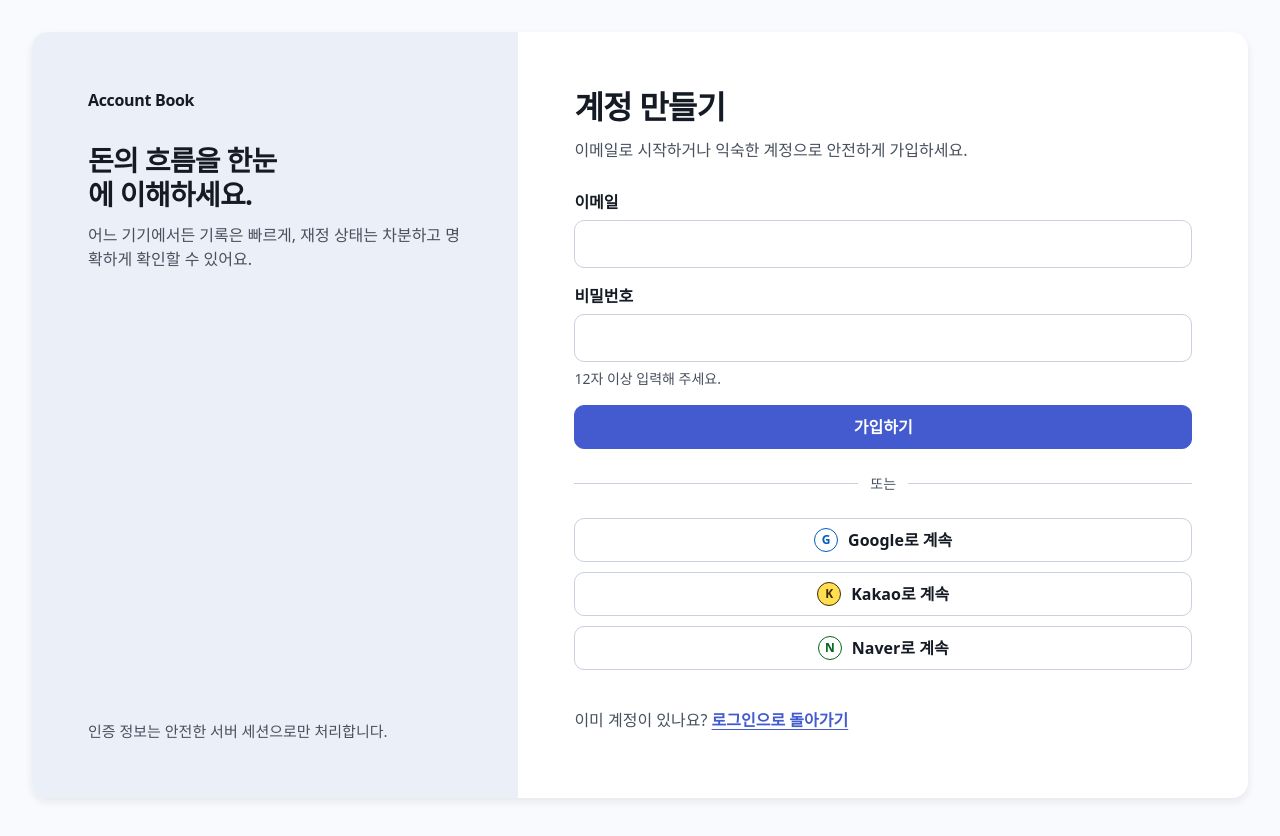
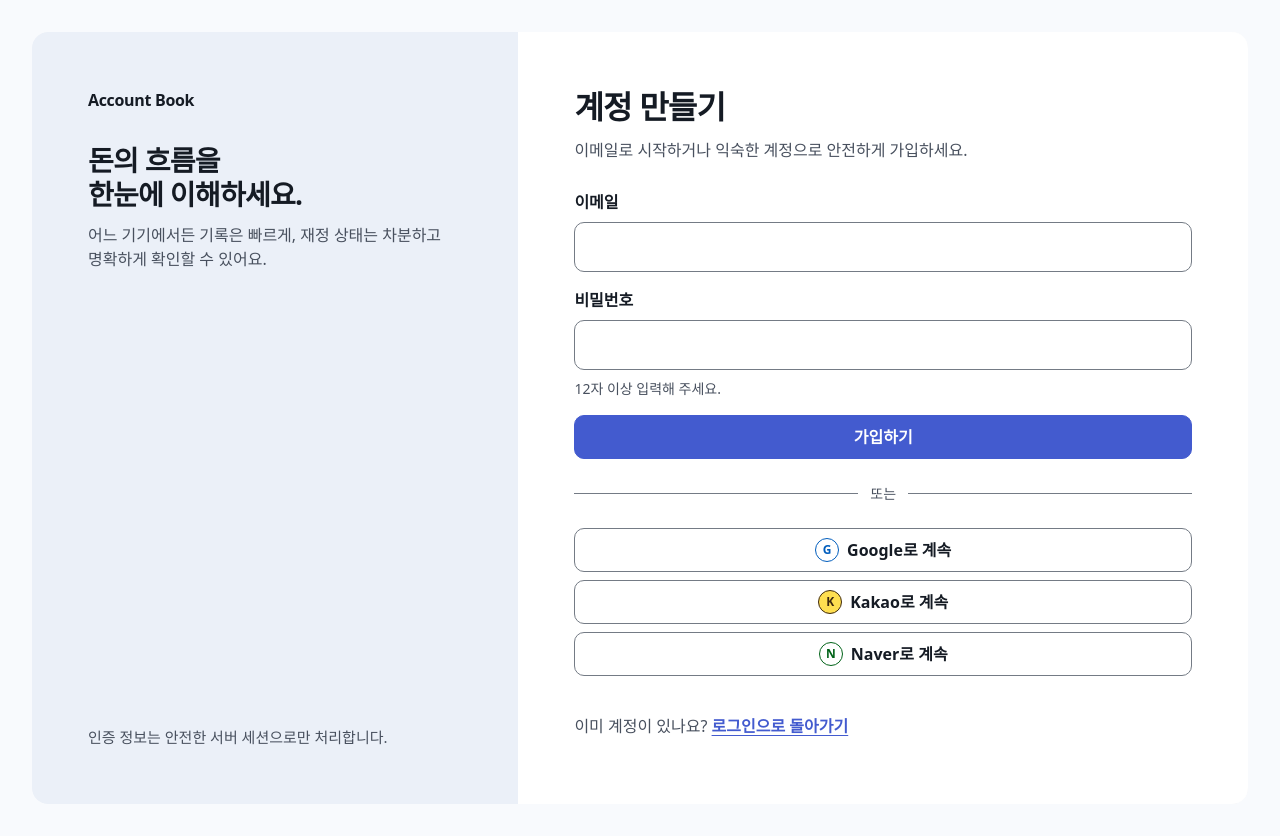
Before and after one commit to jawon0407/account-book, a Next.js app in the folder apps/web/: page /sign-up in a window 1280 px wide. Built offline with nearby package versions, Linux system fonts and the light colour scheme.

Commit message:
fix: polish authentication UI

```diff
--- a/apps/web/src/app/globals.css
+++ b/apps/web/src/app/globals.css
@@ -4,7 +4,7 @@
   --surface-subtle: oklch(0.955 0.012 260);
   --ink: oklch(0.22 0.02 260);
   --muted: oklch(0.43 0.025 260);
-  --line: oklch(0.86 0.018 260);
+  --line: oklch(0.58 0.018 260);
   --accent: oklch(0.52 0.18 270);
   --accent-hover: oklch(0.46 0.18 270);
   --danger: oklch(0.46 0.18 28);
@@ -27,7 +27,10 @@
   background: var(--canvas);
   color: var(--ink);
   font-size: 1rem;
+  font-variant-numeric: tabular-nums;
   line-height: 1.5;
+  overflow-wrap: anywhere;
+  word-break: keep-all;
 }
 
 button, input { font: inherit; }
@@ -58,7 +61,6 @@
   overflow: hidden;
   background: var(--surface);
   border-radius: 16px;
-  box-shadow: 0 4px 8px oklch(0.22 0.02 260 / 0.08);
 }
 
 .auth-context, .auth-surface { padding: clamp(1.5rem, 5vw, 3.5rem); }
@@ -76,17 +78,23 @@
 .auth-brand { margin: 0 !important; color: var(--ink) !important; font-weight: 750; letter-spacing: -0.02em; }
 .auth-security-note { margin-top: auto !important; font-size: 0.9375rem; }
 
-.auth-surface { display: flex; flex-direction: column; justify-content: center; }
+.auth-surface {
+  display: flex;
+  flex-direction: column;
+  justify-content: center;
+  background: var(--surface);
+  box-shadow: 0 4px 8px oklch(0.22 0.02 260 / 0.08);
+}
 .auth-heading { margin-bottom: 1.75rem; }
 .auth-heading h1 { font-size: 2rem; line-height: 1.2; }
 
 .auth-form { display: flex; flex-direction: column; gap: 1rem; }
-.field-group { display: flex; flex-direction: column; gap: 0.375rem; }
+.field-group { display: flex; flex-direction: column; gap: 0.5rem; }
 .field-group label { font-weight: 650; }
 .field-group input {
   width: 100%;
   min-height: 44px;
-  padding: 0.6875rem 0.75rem;
+  padding: 0.75rem;
   border: 1px solid var(--line);
   border-radius: 10px;
   background: var(--surface);
@@ -103,7 +111,7 @@
   display: inline-flex;
   align-items: center;
   justify-content: center;
-  gap: 0.625rem;
+  gap: 0.5rem;
   min-height: 44px;
   border-radius: 10px;
   font-weight: 700;
@@ -116,7 +124,7 @@
 
 .auth-divider { display: flex; align-items: center; gap: 0.75rem; margin: 1.5rem 0; color: var(--muted); font-size: 0.875rem; }
 .auth-divider::before, .auth-divider::after { flex: 1; height: 1px; background: var(--line); content: ""; }
-.provider-buttons { display: flex; flex-direction: column; gap: 0.625rem; }
+.provider-buttons { display: flex; flex-direction: column; gap: 0.5rem; }
 .provider-button { width: 100%; border: 1px solid var(--line); background: var(--surface); color: var(--ink); }
 .provider-button:hover:not(:disabled) { border-color: var(--accent); background: var(--surface-subtle); }
 .provider-mark { display: inline-flex; align-items: center; justify-content: center; width: 1.5rem; height: 1.5rem; border: 1px solid currentColor; border-radius: 50%; font-size: 0.75rem; font-weight: 800; }
@@ -124,10 +132,10 @@
 .provider-mark-kakao { color: oklch(0.3 0.05 70); background: oklch(0.91 0.16 95); }
 .provider-mark-naver { color: oklch(0.42 0.15 150); }
 
-.spinner { width: 1rem; height: 1rem; border: 2px solid currentColor; border-right-color: transparent; border-radius: 50%; animation: auth-spin 720ms linear infinite; }
-@keyframes auth-spin { to { transform: rotate(360deg); } }
+.pending-indicator { display: inline-flex; align-items: center; justify-content: center; width: 1rem; height: 1rem; animation: auth-pending 180ms ease-out 1; }
+@keyframes auth-pending { from { opacity: 0.55; transform: translateY(1px); } to { opacity: 1; transform: translateY(0); } }
 
-.auth-status { display: flex; align-items: flex-start; gap: 0.625rem; padding: 0.75rem; border-radius: 10px; font-size: 0.9375rem; }
+.auth-status { display: flex; align-items: flex-start; gap: 0.5rem; padding: 0.75rem; border-radius: 10px; font-size: 0.9375rem; }
 .auth-status-pending { background: var(--surface-subtle); color: var(--ink); }
 .auth-status-error { background: var(--danger-surface); color: var(--danger); }
 .auth-status-success { background: var(--success-surface); color: var(--success); }
@@ -139,9 +147,11 @@
 .auth-links { display: flex; flex-wrap: wrap; gap: 0.75rem 1rem; margin-top: 1rem; }
 .auth-links a { min-height: 44px; display: inline-flex; align-items: center; }
 
-@media (min-width: 48rem) {
+@media (min-width: 48.0625rem) {
   .auth-main { padding: 2rem; }
   .auth-shell { display: grid; grid-template-columns: minmax(17rem, 0.8fr) minmax(24rem, 1.2fr); min-height: min(48rem, calc(100vh - 4rem)); }
+  .auth-context { grid-column: 1; grid-row: 1; }
+  .auth-surface { grid-column: 2; grid-row: 1; }
 }
 
 @media (prefers-reduced-motion: reduce) {
--- a/apps/web/src/components/auth/auth-form.tsx
+++ b/apps/web/src/components/auth/auth-form.tsx
@@ -43,8 +43,14 @@
   const paths = new Set(result.error.issues.map((issue) => issue.path[0]));
   return {
     ...(paths.has("email") ? { email: "올바른 이메일 주소를 입력해 주세요." } : {}),
-    ...(paths.has("password") ? { password: "비밀번호는 12자 이상 입력해 주세요." } : {}),
+    ...(paths.has("password") ? { password: passwordValidationMessage(result) } : {}),
   };
+}
+
+function passwordValidationMessage(result: z.ZodSafeParseError<unknown>): string {
+  return result.error.issues.some((issue) => issue.path[0] === "password" && issue.code === "too_big")
+    ? "비밀번호는 1024자 이하로 입력해 주세요."
+    : "비밀번호는 12자 이상 입력해 주세요.";
 }
 
 function CredentialsForm<T extends Credentials>({
@@ -129,7 +135,7 @@
       </div>
       <button className="primary-button" disabled={isPending} type="submit">
         <span>{isPending ? pendingLabel : buttonLabel}</span>
-        {isPending ? <span className="spinner" aria-hidden="true" /> : null}
+        {isPending ? <span className="pending-indicator" aria-hidden="true">…</span> : null}
       </button>
       {feedback === null ? null : <AuthStatus kind={feedback.kind}>{feedback.message}</AuthStatus>}
     </form>
@@ -179,7 +185,7 @@
         <input aria-describedby={error === null ? undefined : "reset-request-email-error"} aria-invalid={error === null ? undefined : true} autoComplete="email" id="reset-request-email" name="email" onChange={() => setError(null)} ref={emailRef} type="email" />
         {error === null ? null : <p className="field-error" id="reset-request-email-error">{error}</p>}
       </div>
-      <button className="primary-button" disabled={isPending} type="submit"><span>{isPending ? "안내 준비 중" : "재설정 링크 받기"}</span>{isPending ? <span className="spinner" aria-hidden="true" /> : null}</button>
+      <button className="primary-button" disabled={isPending} type="submit"><span>{isPending ? "안내 준비 중" : "재설정 링크 받기"}</span>{isPending ? <span className="pending-indicator" aria-hidden="true">…</span> : null}</button>
       {feedback === null ? null : <AuthStatus kind={feedback.kind}>{feedback.message}</AuthStatus>}
     </form>
   );
@@ -196,7 +202,7 @@
     if (isPending) return;
     const parsed = PasswordUpdateInputSchema.safeParse({ password: new FormData(event.currentTarget).get("password") });
     if (!parsed.success) {
-      const message = "비밀번호는 12자 이상 입력해 주세요.";
+      const message = passwordValidationMessage(parsed);
       setError(message);
       setFeedback({ kind: "error", message });
       passwordRef.current?.focus();
@@ -221,7 +227,7 @@
         <p className="field-hint">12자 이상 입력해 주세요.</p>
         {error === null ? null : <p className="field-error" id="new-password-error">{error}</p>}
       </div>
-      <button className="primary-button" disabled={isPending} type="submit"><span>{isPending ? "변경 중" : "비밀번호 변경"}</span>{isPending ? <span className="spinner" aria-hidden="true" /> : null}</button>
+      <button className="primary-button" disabled={isPending} type="submit"><span>{isPending ? "변경 중" : "비밀번호 변경"}</span>{isPending ? <span className="pending-indicator" aria-hidden="true">…</span> : null}</button>
       {feedback === null ? null : <AuthStatus kind={feedback.kind}>{feedback.message}</AuthStatus>}
     </form>
   );
--- a/apps/web/src/components/auth/auth-shell.tsx
+++ b/apps/web/src/components/auth/auth-shell.tsx
@@ -11,6 +11,14 @@
 export function AuthShell({ title, description, children, footer }: AuthShellProps) {
   return (
     <div className="auth-shell">
+      <section className="auth-surface" aria-labelledby="auth-heading">
+        <header className="auth-heading">
+          <h1 id="auth-heading">{title}</h1>
+          <p>{description}</p>
+        </header>
+        {children}
+        <footer className="auth-footer">{footer}</footer>
+      </section>
       <aside className="auth-context" aria-label="서비스 안내">
         <p className="auth-brand">Account Book</p>
         <div>
@@ -19,14 +27,6 @@
         </div>
         <p className="auth-security-note">인증 정보는 안전한 서버 세션으로만 처리합니다.</p>
       </aside>
-      <section className="auth-surface" aria-labelledby="auth-heading">
-        <header className="auth-heading">
-          <h1 id="auth-heading">{title}</h1>
-          <p>{description}</p>
-        </header>
-        {children}
-        <footer className="auth-footer">{footer}</footer>
-      </section>
     </div>
   );
 }
--- a/apps/web/src/components/auth/provider-buttons.tsx
+++ b/apps/web/src/components/auth/provider-buttons.tsx
@@ -55,7 +55,7 @@
             >
               <span className={`provider-mark provider-mark-${provider.value}`} aria-hidden="true">{provider.label.slice(0, 1)}</span>
               <span>{isPending ? `${provider.label}로 이동 중` : `${provider.label}로 계속`}</span>
-              {isPending ? <span className="spinner" aria-hidden="true" /> : null}
+              {isPending ? <span className="pending-indicator" aria-hidden="true">…</span> : null}
             </button>
           );
         })}
```
Also changed, not shown: 1 other file (tests, documents, lock files or other folders).
